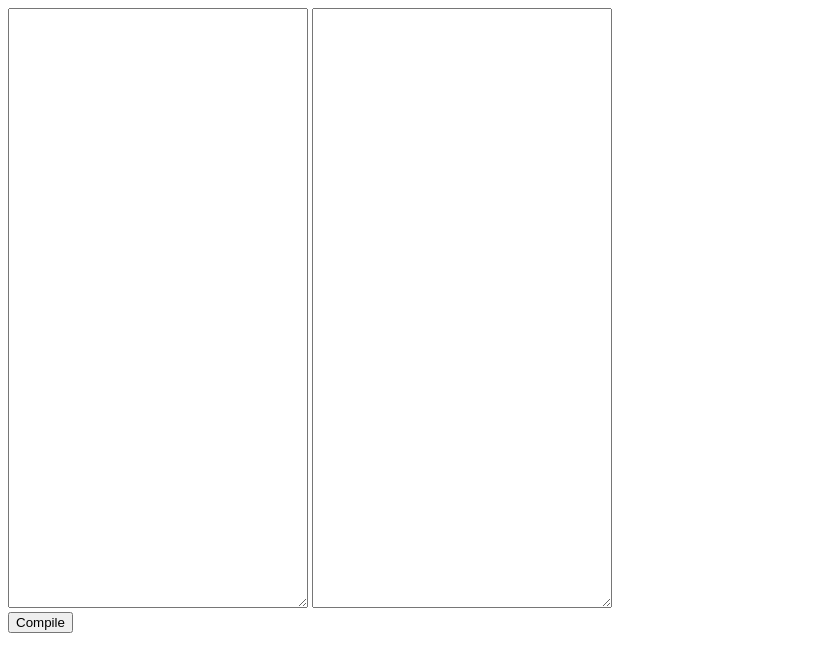
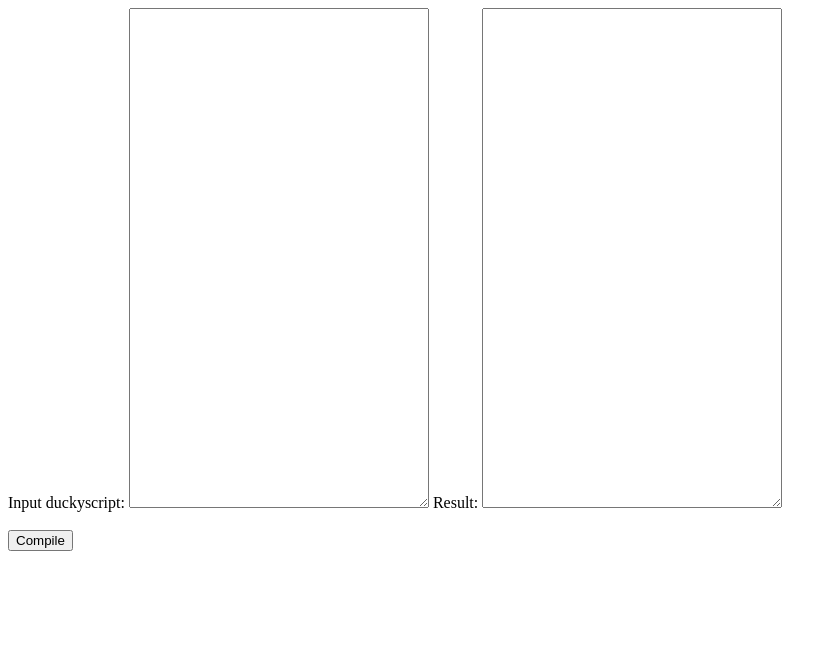
Before and after one commit to Plazmaz/Duckuino, a plain HTML site: page Duckuino.html in a window 1280 px wide. Shown: the whole page, without its empty margins (0-837 px from the left). Drawn offline with Linux system fonts and the light colour scheme.

Commit message:
Made just a little bit clearer

```diff
--- a/Duckuino.html
+++ b/Duckuino.html
@@ -3,8 +3,12 @@
 		<script src="compiler.js"></script>
 	</head>
 	<body>
-		<textarea id="duckyscript" style="width: 300px; height: 600px;"></textarea>
-		<textarea id="arduinoout" style="width: 300px; height: 600px;"></textarea>
+		<div style="vertical-align: middle;">
+			<label for="duckyscript">Input duckyscript:</label>
+			<textarea id="duckyscript" style="width: 300px; height: 500px;"></textarea>
+			<label for="arduinoout">Result:</label>
+			<textarea readonly id="arduinoout" style="width: 300px; height: 500px;"></textarea>
+		</div>
 		<br><button onclick="parseScript()">Compile</button>
 	</body>
 </html>
```
